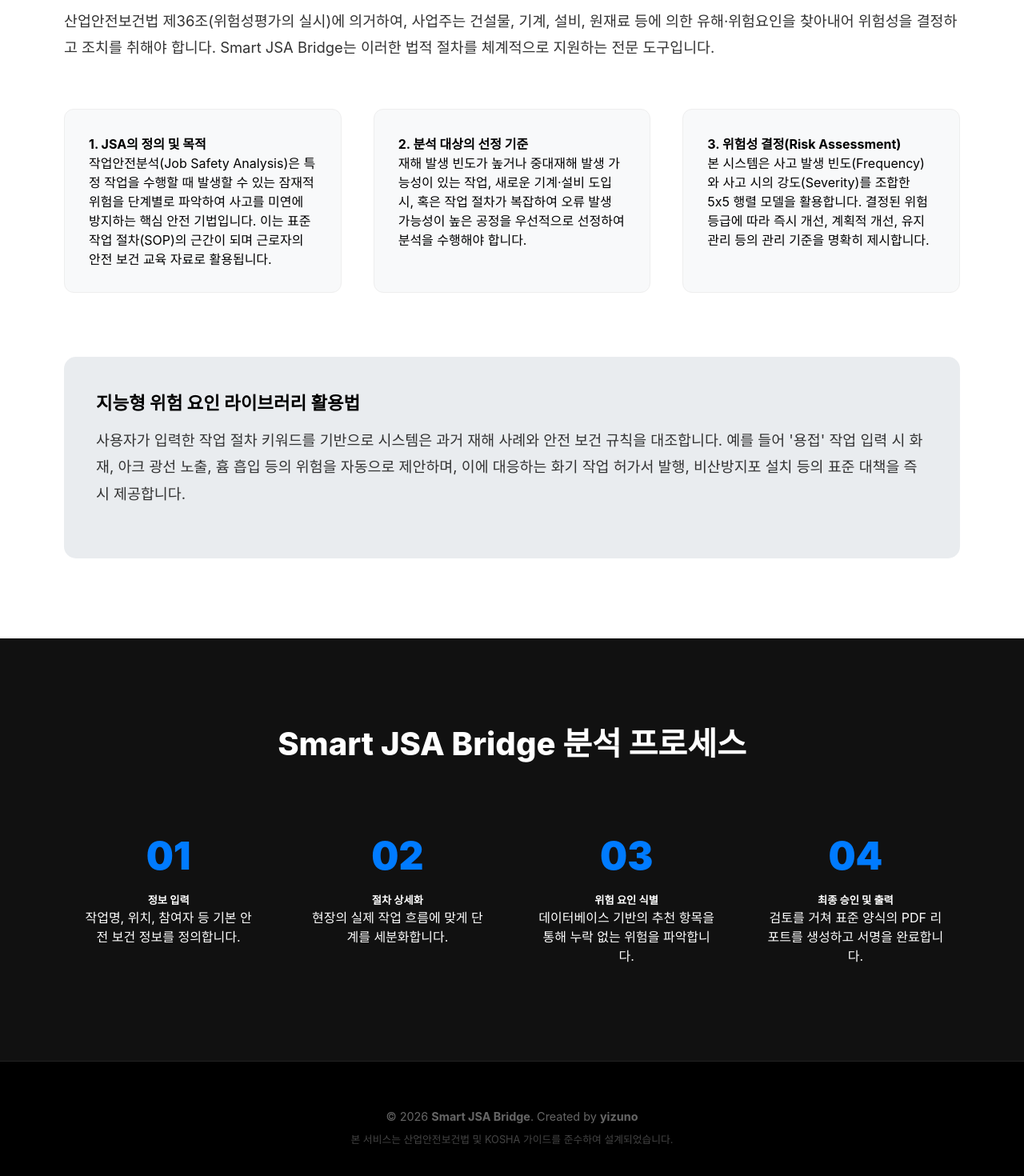
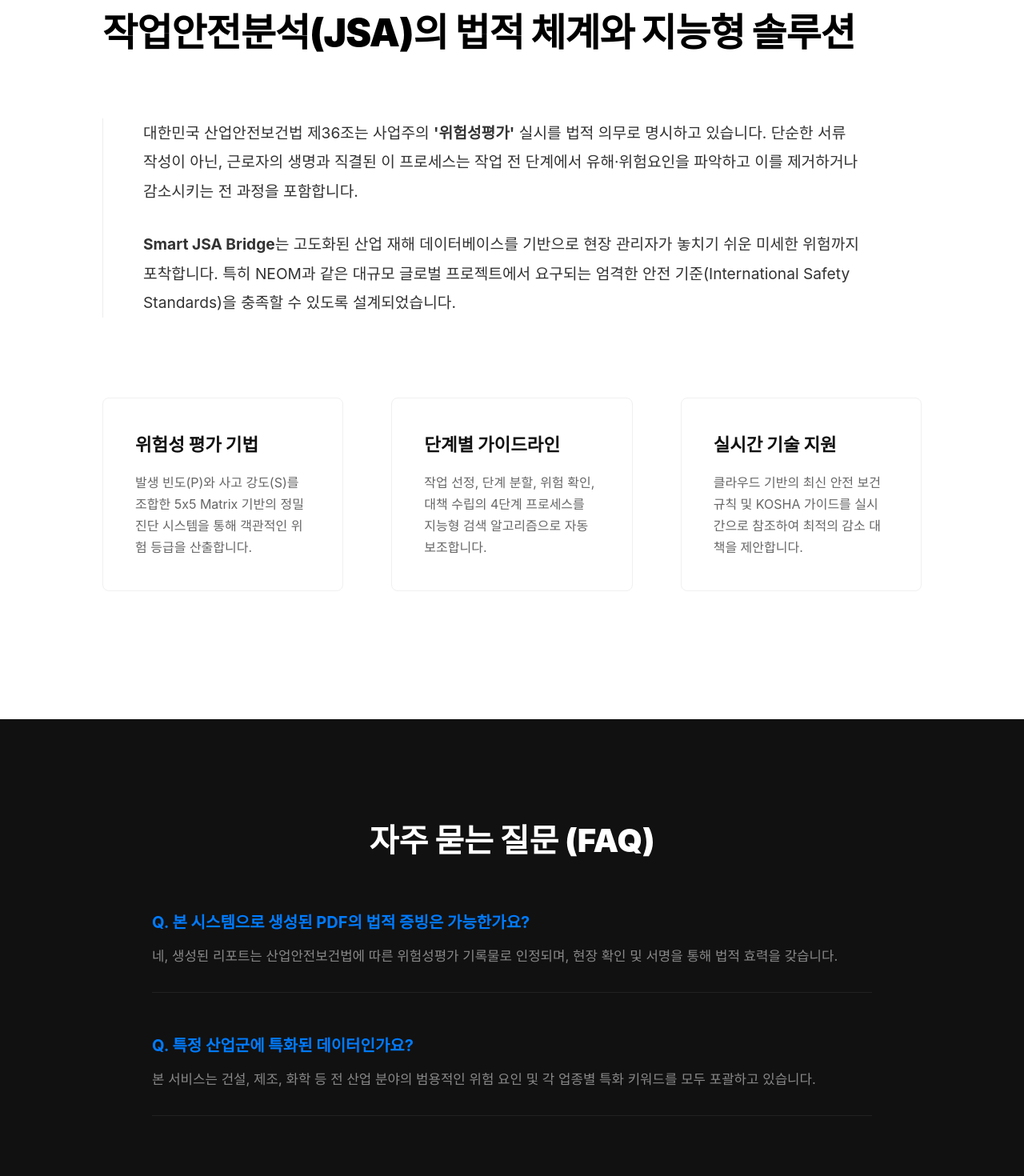
Before and after one commit to hanghanghu716-dotcom/smart-jsa-bridge, a React (Vite) app: page / in a window 1280 px wide. Shown: the part 980-2450 px from the top of the page at 80% size. Built offline with nearby package versions, Linux system fonts and the light colour scheme; a web font is replaced by a local one.

Commit message:
Add files via upload

```diff
--- a/src/pages/Main.jsx
+++ b/src/pages/Main.jsx
@@ -1,6 +1,6 @@
 import { useState, useEffect } from 'react';
 import { Link } from 'react-router-dom';
-// AdBanner 컴포넌트는 승인 전까지 아래와 같이 주석 처리하여 배치만 유지합니다.
+import AdBanner from '../AdBanner';
 
 export default function Main() {
   const [currentSlide, setCurrentSlide] = useState(0);
@@ -19,7 +19,7 @@ export default function Main() {
 
   return (
     <div style={styles.wrapper}>
-      {/* SECTION 1: 기존 히로 섹션 (레이아웃 보존) */}
+      {/* SECTION 1: 사용자님의 기존 Main 화면 (형태 100% 유지) */}
       <section style={styles.heroSection}>
         <div style={styles.bgWrapper}>
           {slides.map((src, index) => (
@@ -40,8 +40,11 @@ export default function Main() {
         </header>
 
         <div style={styles.mainLayout}>
-          {/* 광고 영역은 승인을 위해 주석 처리된 상태로 구조만 유지합니다. */}
-          <aside style={styles.sideAd}></aside>
+          {/* 기존 3열 구조 유지 (광고-콘텐츠-광고) */}
+          <aside style={styles.sideAd}>
+            {/* 애드센스 승인 전까지는 아래 AdBanner를 주석 처리하거나 빈 상태로 두는 것이 유리합니다. */}
+            <AdBanner slot="1000000001" style={{ width: '160px', height: '600px' }} format="vertical" />
+          </aside>
 
           <main style={styles.centerContent}>
             <div style={styles.heroContent}>
@@ -59,127 +62,134 @@ export default function Main() {
             </div>
           </main>
 
-          <aside style={styles.sideAd}></aside>
+          <aside style={styles.sideAd}>
+            <AdBanner slot="1000000002" style={{ width: '160px', height: '600px' }} format="vertical" />
+          </aside>
         </div>
 
-        <div style={styles.scrollDownIndicator}>SCROLL DOWN FOR GUIDE ↓</div>
+        {/* 기존 인디케이터 라인 */}
+        <div style={styles.indicatorArea}>
+          <div style={styles.bottomLine}>
+            {slides.map((_, i) => (
+              <div key={i} style={{
+                ...styles.lineItem,
+                backgroundColor: i === currentSlide ? '#fff' : 'rgba(255,255,255,0.2)'
+              }} />
+            ))}
+          </div>
+          <div style={styles.scrollNotice}>SCROLL TO EXPLORE ↓</div>
+        </div>
       </section>
 
-      {/* SECTION 2: JSA 전문 가이드 및 법적 근거 (방대한 데이터 영역) */}
-      <section style={styles.contentSection}>
+      {/* SECTION 2: 추가된 정보 영역 (NEOM 스타일 여백 적용) */}
+      <section style={styles.infoSection}>
         <div style={styles.container}>
-          <div style={styles.textBlock}>
-            <h3 style={styles.sectionTitle}>작업안전분석(JSA) 지침 및 법적 준수</h3>
-            <p style={styles.paragraph}>
-              산업안전보건법 제36조(위험성평가의 실시)에 의거하여, 사업주는 건설물, 기계, 설비, 원재료 등에 의한 유해·위험요인을 찾아내어 위험성을 결정하고 조치를 취해야 합니다. Smart JSA Bridge는 이러한 법적 절차를 체계적으로 지원하는 전문 도구입니다.
+          <div style={styles.articleHeader}>
+            <span style={styles.overline}>ADVANCED SAFETY SYSTEM</span>
+            <h3 style={styles.sectionHeading}>작업안전분석(JSA)의 법적 체계와 지능형 솔루션</h3>
+          </div>
+
+          <div style={styles.mainArticle}>
+            <p style={styles.articleText}>
+              대한민국 산업안전보건법 제36조는 사업주의 <strong>'위험성평가'</strong> 실시를 법적 의무로 명시하고 있습니다.
+              단순한 서류 작성이 아닌, 근로자의 생명과 직결된 이 프로세스는 작업 전 단계에서 유해·위험요인을 파악하고 이를 제거하거나 감소시키는 전 과정을 포함합니다.
+            </p>
+            <p style={styles.articleText}>
+              <strong>Smart JSA Bridge</strong>는 고도화된 산업 재해 데이터베이스를 기반으로 현장 관리자가 놓치기 쉬운 미세한 위험까지 포착합니다.
+              특히 NEOM과 같은 대규모 글로벌 프로젝트에서 요구되는 엄격한 안전 기준(International Safety Standards)을 충족할 수 있도록 설계되었습니다.
             </p>
           </div>
 
-          <div style={styles.gridContainer}>
-            <div style={styles.gridItem}>
-              <h4>1. JSA의 정의 및 목적</h4>
-              <p>작업안전분석(Job Safety Analysis)은 특정 작업을 수행할 때 발생할 수 있는 잠재적 위험을 단계별로 파악하여 사고를 미연에 방지하는 핵심 안전 기법입니다. 이는 표준 작업 절차(SOP)의 근간이 되며 근로자의 안전 보건 교육 자료로 활용됩니다.</p>
+          <div style={styles.featureGrid}>
+            <div style={styles.featureCard}>
+              <h4 style={styles.cardTitle}>위험성 평가 기법</h4>
+              <p style={styles.cardDesc}>발생 빈도(P)와 사고 강도(S)를 조합한 5x5 Matrix 기반의 정밀 진단 시스템을 통해 객관적인 위험 등급을 산출합니다.</p>
             </div>
-            <div style={styles.gridItem}>
-              <h4>2. 분석 대상의 선정 기준</h4>
-              <p>재해 발생 빈도가 높거나 중대재해 발생 가능성이 있는 작업, 새로운 기계·설비 도입 시, 혹은 작업 절차가 복잡하여 오류 발생 가능성이 높은 공정을 우선적으로 선정하여 분석을 수행해야 합니다.</p>
+            <div style={styles.featureCard}>
+              <h4 style={styles.cardTitle}>단계별 가이드라인</h4>
+              <p style={styles.cardDesc}>작업 선정, 단계 분할, 위험 확인, 대책 수립의 4단계 프로세스를 지능형 검색 알고리즘으로 자동 보조합니다.</p>
             </div>
-            <div style={styles.gridItem}>
-              <h4>3. 위험성 결정(Risk Assessment)</h4>
-              <p>본 시스템은 사고 발생 빈도(Frequency)와 사고 시의 강도(Severity)를 조합한 5x5 행렬 모델을 활용합니다. 결정된 위험 등급에 따라 즉시 개선, 계획적 개선, 유지 관리 등의 관리 기준을 명확히 제시합니다.</p>
-            </div>
-          </div>
-
-          <div style={styles.detailArticle}>
-            <h4 style={styles.articleSub}>지능형 위험 요인 라이브러리 활용법</h4>
-            <p style={styles.paragraph}>
-              사용자가 입력한 작업 절차 키워드를 기반으로 시스템은 과거 재해 사례와 안전 보건 규칙을 대조합니다. 예를 들어 '용접' 작업 입력 시 화재, 아크 광선 노출, 흄 흡입 등의 위험을 자동으로 제안하며, 이에 대응하는 화기 작업 허가서 발행, 비산방지포 설치 등의 표준 대책을 즉시 제공합니다.
-            </p>
-          </div>
-        </div>
-      </section>
-
-      {/* SECTION 3: 안전 기술 리포트 및 프로세스 */}
-      <section style={styles.darkInfoSection}>
-        <div style={styles.container}>
-          <h3 style={styles.sectionTitleWhite}>Smart JSA Bridge 분석 프로세스</h3>
-          <div style={styles.processSteps}>
-            <div style={styles.stepCard}>
-              <span style={styles.stepNum}>01</span>
-              <h5>정보 입력</h5>
-              <p>작업명, 위치, 참여자 등 기본 안전 보건 정보를 정의합니다.</p>
-            </div>
-            <div style={styles.stepCard}>
-              <span style={styles.stepNum}>02</span>
-              <h5>절차 상세화</h5>
-              <p>현장의 실제 작업 흐름에 맞게 단계를 세분화합니다.</p>
-            </div>
-            <div style={styles.stepCard}>
-              <span style={styles.stepNum}>03</span>
-              <h5>위험 요인 식별</h5>
-              <p>데이터베이스 기반의 추천 항목을 통해 누락 없는 위험을 파악합니다.</p>
-            </div>
-            <div style={styles.stepCard}>
-              <span style={styles.stepNum}>04</span>
-              <h5>최종 승인 및 출력</h5>
-              <p>검토를 거쳐 표준 양식의 PDF 리포트를 생성하고 서명을 완료합니다.</p>
+            <div style={styles.featureCard}>
+              <h4 style={styles.cardTitle}>실시간 기술 지원</h4>
+              <p style={styles.cardDesc}>클라우드 기반의 최신 안전 보건 규칙 및 KOSHA 가이드를 실시간으로 참조하여 최적의 감소 대책을 제안합니다.</p>
             </div>
           </div>
         </div>
       </section>
 
-      <footer style={styles.footerArea}>
-        <div style={styles.footerContainer}>
-          <p style={styles.copyright}>© 2026 <strong>Smart JSA Bridge</strong>. Created by <strong>yizuno</strong></p>
-          <p style={styles.footerNote}>본 서비스는 산업안전보건법 및 KOSHA 가이드를 준수하여 설계되었습니다.</p>
+      {/* SECTION 3: FAQ & 상세 가이드 (가독성 최적화) */}
+      <section style={styles.darkDetailSection}>
+        <div style={styles.container}>
+          <h3 style={styles.sectionHeadingWhite}>자주 묻는 질문 (FAQ)</h3>
+          <div style={styles.faqList}>
+            {[
+              { q: "본 시스템으로 생성된 PDF의 법적 증빙은 가능한가요?", a: "네, 생성된 리포트는 산업안전보건법에 따른 위험성평가 기록물로 인정되며, 현장 확인 및 서명을 통해 법적 효력을 갖습니다." },
+              { q: "특정 산업군에 특화된 데이터인가요?", a: "본 서비스는 건설, 제조, 화학 등 전 산업 분야의 범용적인 위험 요인 및 각 업종별 특화 키워드를 모두 포괄하고 있습니다." }
+            ].map((item, idx) => (
+              <div key={idx} style={styles.faqItem}>
+                <h5 style={styles.faqQuestion}>Q. {item.q}</h5>
+                <p style={styles.faqAnswer}>{item.a}</p>
+              </div>
+            ))}
+          </div>
         </div>
+      </section>
+
+      {/* 최종 하단 푸터 */}
+      <footer style={styles.finalFooter}>
+        <p style={styles.copyrightText}>© 2026 <strong>Smart JSA Bridge</strong>. Created by <strong>yizuno</strong></p>
       </footer>
     </div>
   );
 }
 
 const styles = {
-  // 스크롤이 가능하도록 wrapper의 overflow와 height 속성 조정
-  wrapper: { width: '100%', overflowX: 'hidden', backgroundColor: '#000' },
+  /* 전체 스크롤 활성화 */
+  wrapper: { width: '100%', backgroundColor: '#000', overflowX: 'hidden' },
 
-  /* Hero Section Styles */
-  heroSection: { position: 'relative', height: '100vh', width: '100%', display: 'flex', flexDirection: 'column', overflow: 'hidden' },
+  /* Hero Section (기존 wrapper 스타일을 섹션으로 이동) */
+  heroSection: { position: 'relative', height: '100vh', width: '100%', overflow: 'hidden', display: 'flex', flexDirection: 'column' },
   bgWrapper: { position: 'absolute', top: 0, left: 0, width: '100%', height: '100%', zIndex: 0 },
   bgImage: { position: 'absolute', width: '100%', height: '100%', backgroundSize: 'cover', backgroundPosition: 'center', transition: 'opacity 2s ease-in-out' },
   dimOverlay: { position: 'absolute', width: '100%', height: '100%', background: 'linear-gradient(to bottom, rgba(0,0,0,0.85) 0%, rgba(0,0,0,0.4) 50%, rgba(0,0,0,0.95) 100%)', zIndex: 1 },
   header: { padding: '2.5rem 5rem', zIndex: 10 },
   logo: { fontSize: '1.4rem', fontWeight: '900', letterSpacing: '2px', textTransform: 'uppercase', color: '#fff' },
   mainLayout: { flex: 1, display: 'flex', alignItems: 'center', padding: '0 5rem', gap: '4rem', zIndex: 10 },
-  sideAd: { width: '160px', flexShrink: 0 },
+  sideAd: { display: 'flex', alignItems: 'center', justifyContent: 'center', flexShrink: 0, width: '160px' },
   centerContent: { flex: 1, display: 'flex', justifyContent: 'flex-start', paddingLeft: '2rem' },
   heroContent: { maxWidth: '750px', textAlign: 'left' },
   mainTitle: { fontSize: 'clamp(2.5rem, 5vw, 3.8rem)', fontWeight: '800', lineHeight: '1.2', letterSpacing: '-1.5px', marginBottom: '2rem', color: '#fff', wordBreak: 'keep-all' },
   subTitle: { fontSize: '1.2rem', lineHeight: '1.8', opacity: 0.85, marginBottom: '4rem', fontWeight: '300', color: '#fff', wordBreak: 'keep-all' },
   buttonWrapper: { display: 'flex', justifyContent: 'flex-start' },
   primaryBtn: { display: 'inline-block', padding: '1.2rem 4rem', backgroundColor: '#fff', color: '#000', borderRadius: '4rem', fontSize: '1.1rem', fontWeight: 'bold', textDecoration: 'none', boxShadow: '0 15px 30px rgba(0,0,0,0.4)' },
-  scrollDownIndicator: { position: 'absolute', bottom: '2rem', left: '50%', transform: 'translateX(-50%)', color: '#fff', fontSize: '0.8rem', opacity: 0.5, letterSpacing: '2px', zIndex: 10 },
+  indicatorArea: { width: '100%', padding: '0 5rem 2.5rem', zIndex: 10, display: 'flex', flexDirection: 'column', alignItems: 'center' },
+  bottomLine: { width: '100%', display: 'flex', gap: '10px', height: '2px', marginBottom: '1rem' },
+  lineItem: { flex: 1, transition: 'background-color 0.6s' },
+  scrollNotice: { color: '#fff', fontSize: '0.7rem', opacity: 0.4, letterSpacing: '2px' },
 
-  /* Content Section Styles (Light) */
-  contentSection: { padding: '100px 5rem', backgroundColor: '#ffffff', color: '#000' },
-  container: { maxWidth: '1200px', margin: '0 auto' },
-  textBlock: { marginBottom: '60px' },
-  sectionTitle: { fontSize: '2.5rem', fontWeight: '800', marginBottom: '2rem', borderLeft: '8px solid #007bff', paddingLeft: '1.5rem' },
-  paragraph: { fontSize: '1.15rem', lineHeight: '1.8', color: '#333', marginBottom: '1.5rem' },
-  gridContainer: { display: 'grid', gridTemplateColumns: 'repeat(3, 1fr)', gap: '40px', marginBottom: '80px' },
-  gridItem: { backgroundColor: '#f8f9fa', padding: '30px', borderRadius: '12px', border: '1px solid #eee' },
-  detailArticle: { backgroundColor: '#e9ecef', padding: '40px', borderRadius: '15px' },
-  articleSub: { fontSize: '1.4rem', fontWeight: '700', marginBottom: '1rem' },
+  /* [수정] Info Section - NEOM 스타일의 여유로운 여백 설계 */
+  infoSection: { padding: '160px 0', backgroundColor: '#ffffff', color: '#000' },
+  container: { maxWidth: '1440px', margin: '0 auto', padding: '0 10%' },
+  articleHeader: { marginBottom: '80px' },
+  overline: { fontSize: '0.8rem', fontWeight: '800', color: '#007bff', letterSpacing: '4px', display: 'block', marginBottom: '20px' },
+  sectionHeading: { fontSize: '3rem', fontWeight: '900', lineHeight: '1.1', letterSpacing: '-1px' },
+  mainArticle: { marginBottom: '100px', borderLeft: '1px solid #eee', paddingLeft: '50px' },
+  articleText: { fontSize: '1.2rem', lineHeight: '1.9', color: '#333', marginBottom: '30px', maxWidth: '900px' },
+  featureGrid: { display: 'grid', gridTemplateColumns: 'repeat(auto-fit, minmax(300px, 1fr))', gap: '60px' },
+  featureCard: { padding: '40px', border: '1px solid #f0f0f0', borderRadius: '8px', transition: 'box-shadow 0.3s' },
+  cardTitle: { fontSize: '1.4rem', fontWeight: '800', marginBottom: '20px', color: '#111' },
+  cardDesc: { fontSize: '1rem', lineHeight: '1.7', color: '#666' },
 
-  /* Dark Info Section Styles */
-  darkInfoSection: { padding: '100px 5rem', backgroundColor: '#111', color: '#fff' },
-  sectionTitleWhite: { fontSize: '2.5rem', fontWeight: '800', marginBottom: '4rem', textAlign: 'center' },
-  processSteps: { display: 'grid', gridTemplateColumns: 'repeat(4, 1fr)', gap: '25px' },
-  stepCard: { textAlign: 'center', padding: '20px' },
-  stepNum: { fontSize: '3rem', fontWeight: '900', color: '#007bff', display: 'block', marginBottom: '1rem' },
+  /* Dark Detail Section */
+  darkDetailSection: { padding: '120px 0', backgroundColor: '#111', color: '#fff' },
+  sectionHeadingWhite: { fontSize: '2.5rem', fontWeight: '900', marginBottom: '60px', textAlign: 'center' },
+  faqList: { maxWidth: '900px', margin: '0 auto' },
+  faqItem: { marginBottom: '50px', borderBottom: '1px solid #222', paddingBottom: '30px' },
+  faqQuestion: { fontSize: '1.25rem', fontWeight: '700', marginBottom: '15px', color: '#007bff' },
+  faqAnswer: { fontSize: '1.05rem', lineHeight: '1.7', color: '#888' },
 
-  /* Footer Area Styles */
-  footerArea: { width: '100%', padding: '60px 5rem', backgroundColor: '#000', borderTop: '1px solid #222' },
-  footerContainer: { textAlign: 'center' },
-  copyright: { fontSize: '0.9rem', color: '#666', marginBottom: '10px' },
-  footerNote: { fontSize: '0.8rem', color: '#444' }
+  /* Footer */
+  finalFooter: { padding: '80px 0', backgroundColor: '#000', textAlign: 'center', borderTop: '1px solid #222' },
+  copyrightText: { fontSize: '0.85rem', color: '#444', marginBottom: '10px' },
+  footerNote: { fontSize: '0.75rem', color: '#222' }
 };
```
